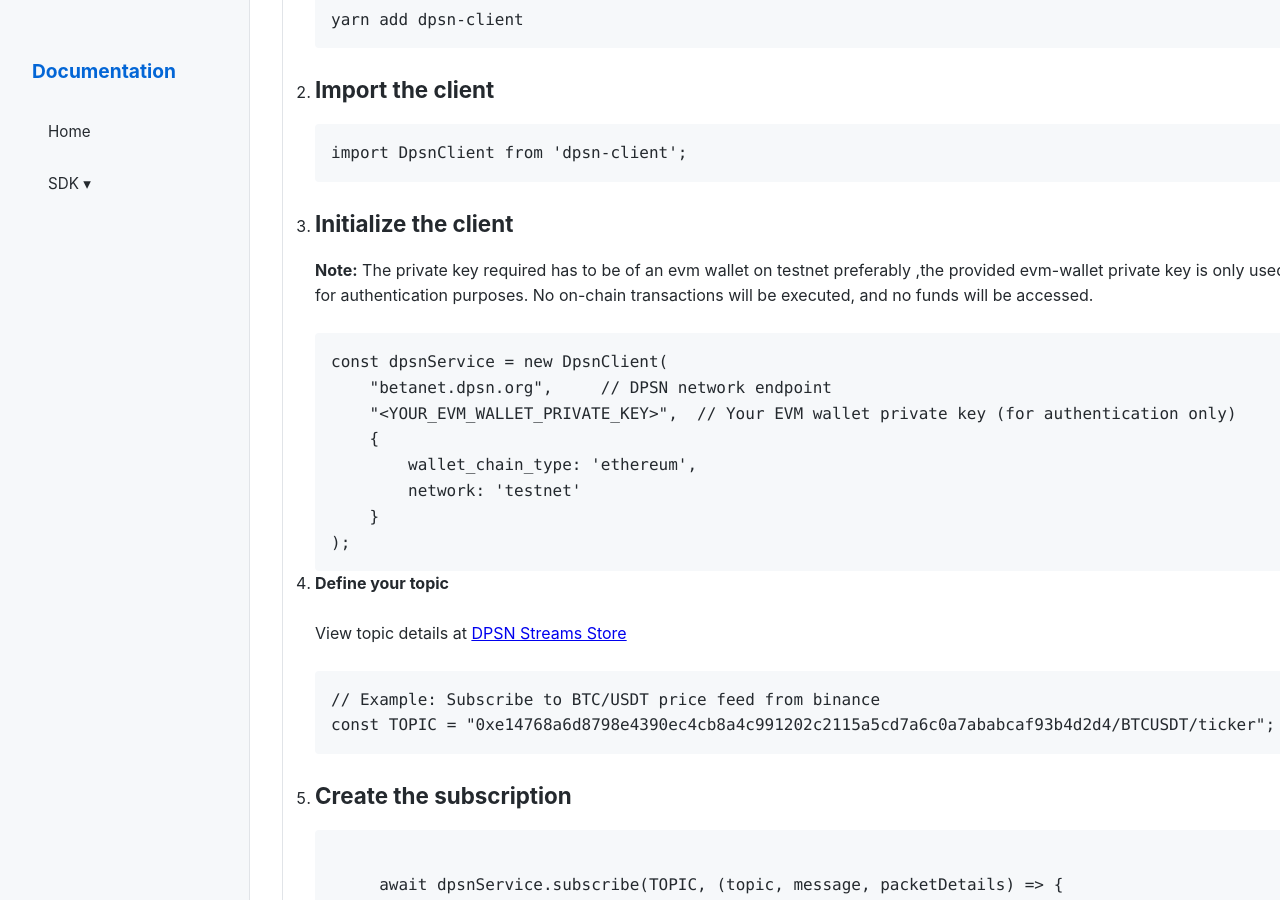
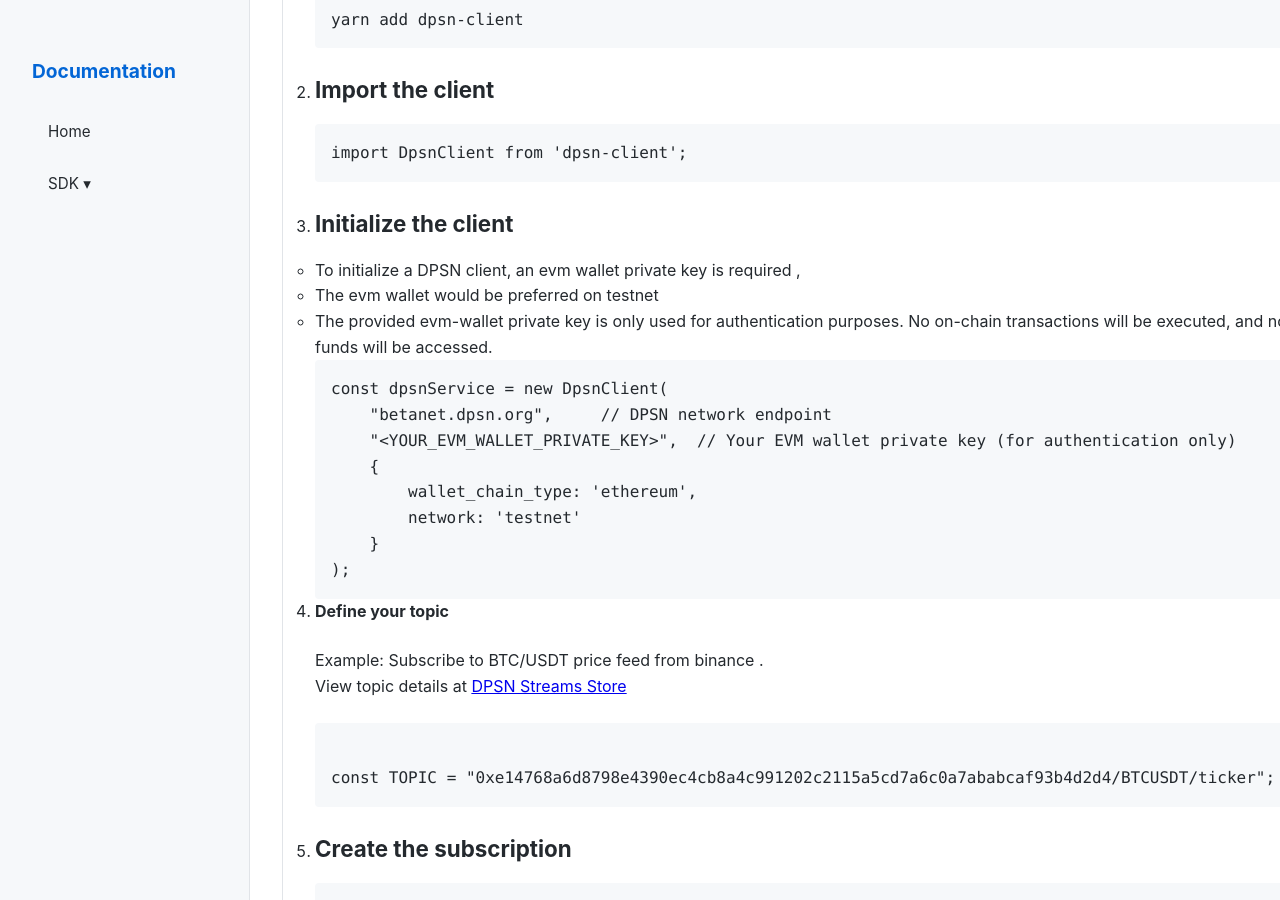
Before and after one commit to DPSN-org/sdk-docs, a Jekyll site: the page built from _docs/nodejs/subscribe-to-a-topic.md, in a window 1280 px wide and 900 px high, scrolled down 905 px. Built offline with Jekyll 4.4.1, drawn with Linux system fonts in a browser that asks for light colours.

Commit message:
updated subscribe to topic

````diff
--- a/_docs/nodejs/subscribe-to-a-topic.md
+++ b/_docs/nodejs/subscribe-to-a-topic.md
@@ -31,7 +31,7 @@ Follow these steps to subscribe to a DPSN topic:
 
 1. ### Install the package
 
-   Install the <a href="https://github.com/dpsn-org/dpsn-client-nodejs" style="color: #0366d6;">DPSN Client SDK</a> using npm or yarn:
+   Install the <a href="https://www.npmjs.com/package/dpsn-client" style="color: #0366d6;">DPSN Client SDK</a> using npm or yarn:
    ```shell
    npm install dpsn-client
    # or
@@ -46,7 +46,9 @@ Follow these steps to subscribe to a DPSN topic:
 
 3. ### Initialize the client
 
-   > **Note:** The private key required has to be of an  evm wallet on testnet preferably ,the provided evm-wallet private key is only used for authentication purposes. No on-chain transactions will be executed, and no funds will be accessed.
+   - To initialize a DPSN client, an evm wallet private key is required ,
+   - The evm wallet would be preferred on testnet
+   - The provided evm-wallet private key is only used for authentication purposes. No on-chain transactions will be executed, and no funds will be accessed.
 
    ```typescript
    const dpsnService = new DpsnClient(
````
Also changed, not shown: other parts of _docs/nodejs/subscribe-to-a-topic.md (+2 -1 lines).
